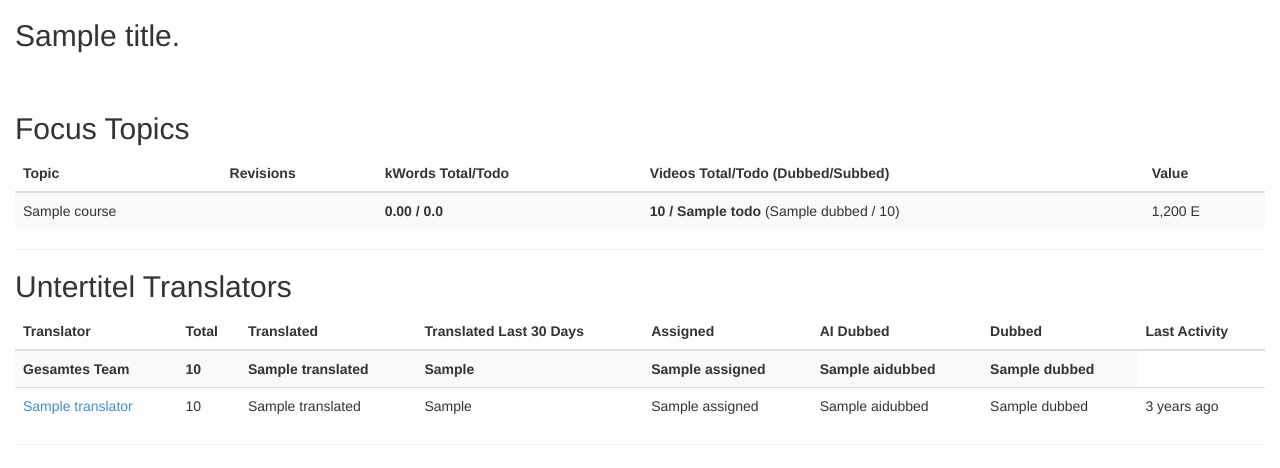
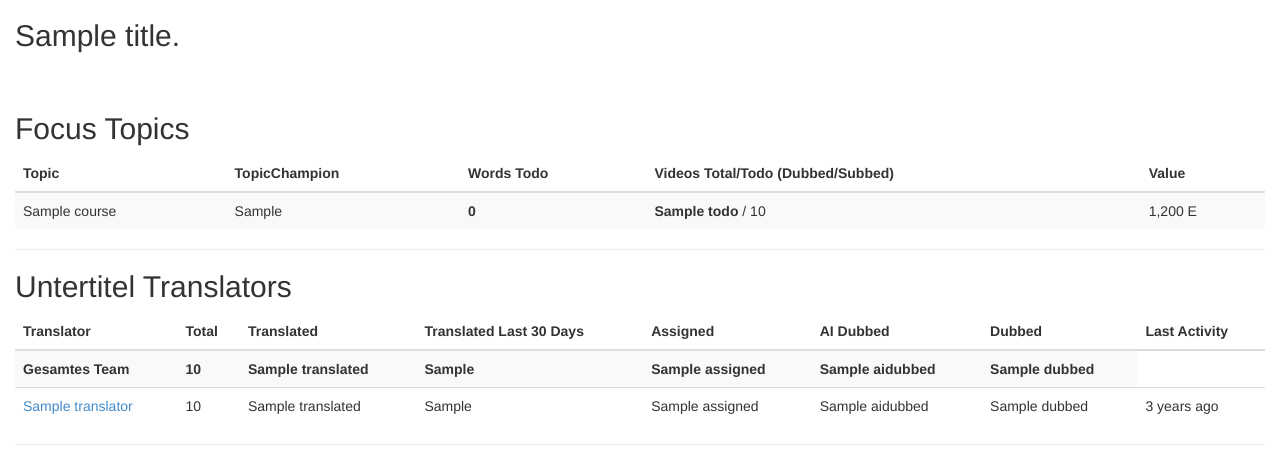
Before and after one commit to alani1/KATranslatorApp, a Flask app: template TranslatorApp/TranslatorApp/templates/statistic.html in a window 1280 px wide. Shown: the part 51-519 px from the top of the page. Run offline with Flask 2, Linux system fonts and the light colour scheme; the template is opened without the code that fills it: most values are stand-ins (such as "Sample title", 1, 10 or a date in 2020); parts of the project's set-up code (start-up, migrations or seed data) failed here and were passed over; some libraries are stand-ins or nearby versions.

Commit message:
Updates on Statistic Page (focusCourses)

```diff
--- a/TranslatorApp/TranslatorApp/statistic.py
+++ b/TranslatorApp/TranslatorApp/statistic.py
@@ -23,6 +23,7 @@ def generateCourseStatistic(course):
 
     courseData = dict()
     courseData["name"] = course
+    courseData["topicChampion"] = Configuration.topicChampion[course]
 
     dbConnection = pymysql.connect(host=Configuration.dbHost,
                 user=Configuration.dbUser,
--- a/TranslatorApp/TranslatorApp/templates/statistic.html
+++ b/TranslatorApp/TranslatorApp/templates/statistic.html
@@ -10,9 +10,10 @@
 <h2>Focus Topics</h2>
 
 <table class="table table-striped">
-    <thead><th>Topic</th><th>Revisions</th><th>kWords Total/Todo</th><th>Videos Total/Todo (Dubbed/Subbed)</th><th>Value</th></thead>
+    <thead><th>Topic</th><th>TopicChampion</th><th>Words Todo</th><th>Videos Total/Todo (Dubbed/Subbed)</th><th>Value</th></thead>
     {% for tName, topic in courses.items() %}
-    <tr><td>{{ tName }}</td><td></td><td><b>{{ "{:,.2f}".format(topic.words.word_count / 1000) }} / {{ (topic.words.word_count - topic.words.translated_count) / 1000 }}</b></td><td><b>{{ topic.videos.total }} / {{ topic.videos.todo }}</b> ({{ topic.videos.dubbed }} / {{ topic.videos.subbed + topic.videos.sub_translated }})</td>
+    <tr><td>{{ tName }}</td><td>{{ topic.topicChampion }}</td><td><b data-toggle="tooltip" title="Total {{ "{:,.0f}".format(topic.words.word_count) }}">{{ (topic.words.word_count - topic.words.translated_count) }}</b></td>
+    <td data-toggle="tooltip" title="Total: {{ topic.videos.total }} | Dubbed: {{ topic.videos.dubbed }} | Subbed: {{ topic.videos.subbed + topic.videos.sub_translated }}"><b>{{ topic.videos.todo }} </b> / {{topic.videos.total}}</tddata-toggle="tooltip">
 
     <td>{{ "{:,.0f}".format(topic.words.word_count|float * 0.05 + topic.videos.dubbed|int * 80 + (topic.videos.subbed|int + topic.videos.sub_translated|int) * 20) }} E</td>
     </tr>
```
